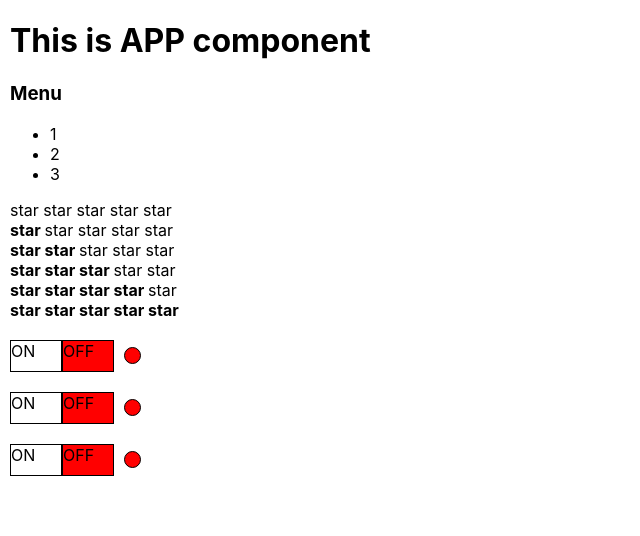
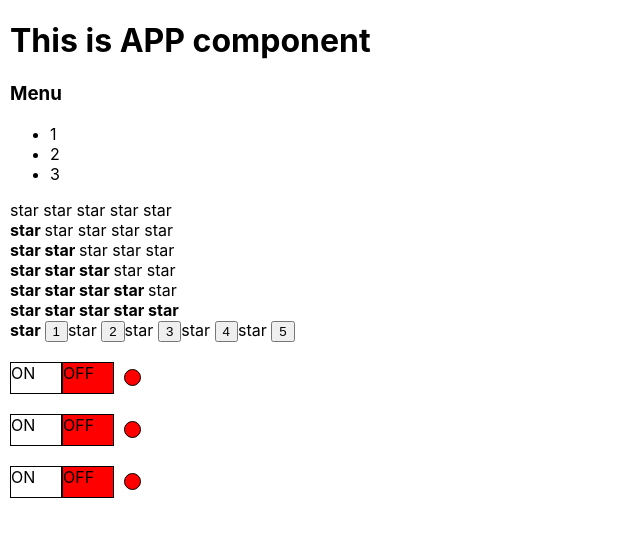
Before and after one commit to petritsyn/react-examples, a React (Create React App) app: page / in a window 1280 px wide. Shown: the top 536 px of the page, without its empty margins (0-640 px from the left). Built offline with nearby package versions, Linux system fonts and the light colour scheme.

Commit message:
07 uncontrolled components

```diff
--- a/src/App.tsx
+++ b/src/App.tsx
@@ -3,6 +3,7 @@
 import Accordion from "./components/Accordion/Accordion";
 import {Rating} from "./components/Rating/Rating";
 import OnOff from "./components/OnOff/OnOff";
+import {UncontrolledRating} from "./components/Rating/UncontrolledRating";
 
 function App() {
     return (
@@ -16,6 +17,8 @@
             <Rating value={3}/>
             <Rating value={4}/>
             <Rating value={5}/>
+
+            <UncontrolledRating/>
 
             <OnOff />
             <OnOff />
--- a/src/components/Accordion/Accordion.tsx
+++ b/src/components/Accordion/Accordion.tsx
@@ -8,9 +8,7 @@
 
     let [collapsed, setCollapsed] = useState(false);
 
-    return <div onClick={() => {
-        collapsed ? setCollapsed(false) : setCollapsed(true)
-    }}>
+    return <div onClick={() => setCollapsed(!collapsed)}>
         <AccordionTitle title={props.title}/>
         {!collapsed && <AccordionBody/>}
     </div>
--- a/src/components/Rating/Rating.tsx
+++ b/src/components/Rating/Rating.tsx
@@ -1,4 +1,4 @@
-import React from "react";
+import React, {useState} from "react";
 
 type RatingPropsType = {
     value: number
--- /dev/null
+++ b/src/components/Rating/UncontrolledRating.tsx
@@ -0,0 +1,26 @@
+import React, {useState} from "react";
+
+export function UncontrolledRating() {
+
+    let [value, setValue] = useState(1);
+
+    return (<div>
+        <Star selected={value >= 1}/><button onClick={() => setValue(1)}>1</button>
+        <Star selected={value >= 2}/><button onClick={() => setValue(2)}>2</button>
+        <Star selected={value >= 3}/><button onClick={() => setValue(3)}>3</button>
+        <Star selected={value >= 4}/><button onClick={() => setValue(4)}>4</button>
+        <Star selected={value >= 5}/><button onClick={() => setValue(5)}>5</button>
+    </div>)
+}
+
+type StarPropsType = {
+    selected: boolean
+}
+
+function Star(props: StarPropsType) {
+    if (props.selected) {
+        return <span><b>star </b></span>
+    } else {
+        return <span>star </span>
+    }
+}
```
